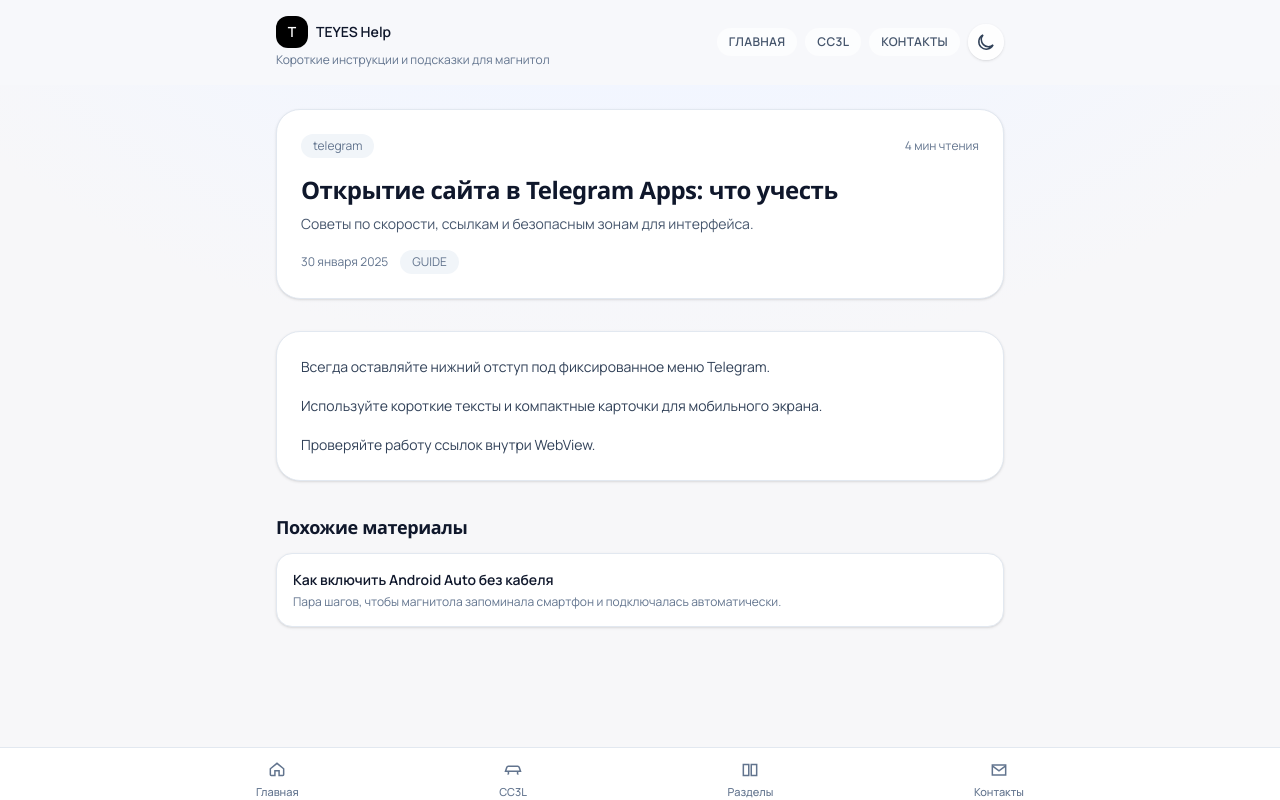
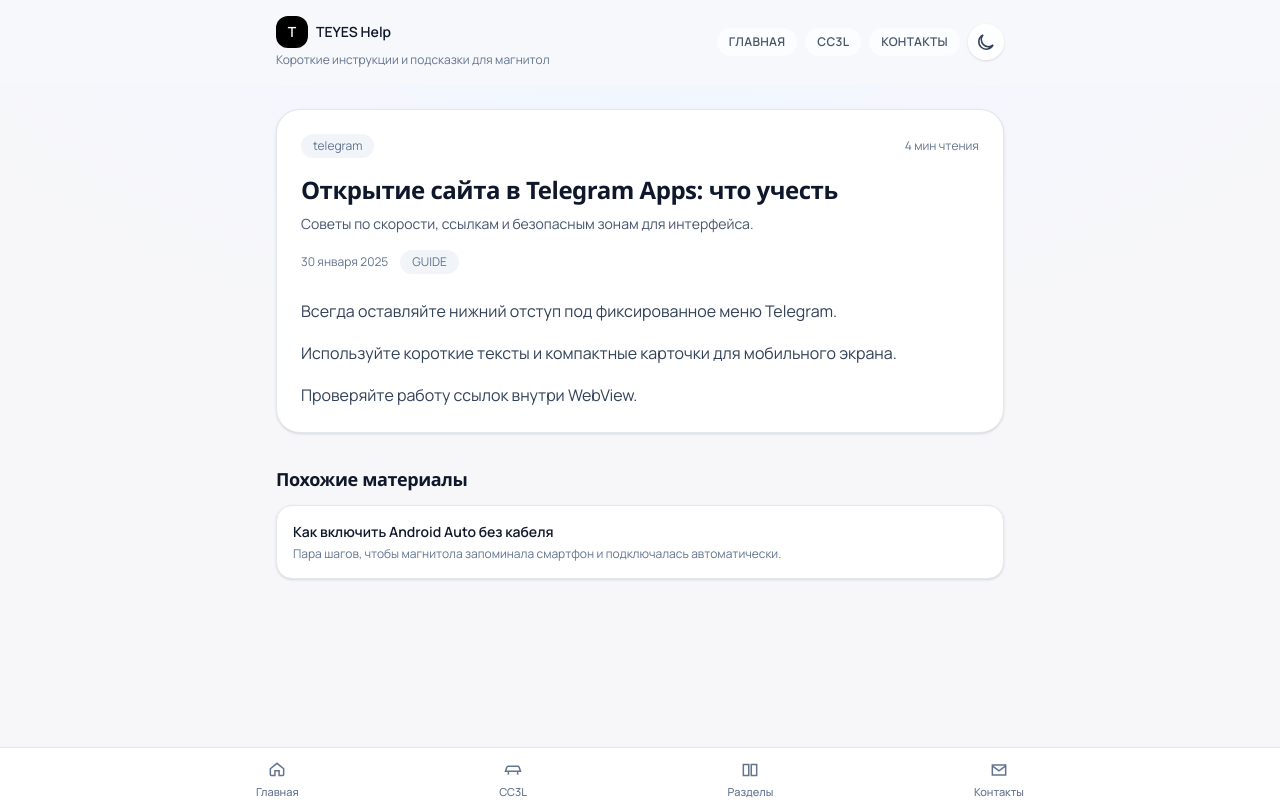
Before and after one commit to mvpcodego/ozonhelp, a React (Vite) app: page /article/apps-telegram-web in a window 1280 px wide. Built offline with nearby package versions, Linux system fonts and the light colour scheme; a web font is replaced by a local one.

Commit message:
fix ostrov and font

```diff
--- a/src/pages/Article.jsx
+++ b/src/pages/Article.jsx
@@ -49,14 +49,14 @@ const Article = () => {
             {article.category.toUpperCase()}
           </span>
         </div>
-      </section>
 
-      <section className="space-y-4 rounded-3xl border border-slate-200 bg-white p-6 text-sm text-slate-700 shadow-sm dark:border-slate-800/80 dark:bg-slate-900/70 dark:text-slate-200">
-        {article.content.map((paragraph, index) => (
-          <p key={index} className="leading-relaxed">
-            {paragraph}
-          </p>
-        ))}
+        <div className="mt-6 space-y-4 text-base text-slate-700 dark:text-slate-200">
+          {article.content.map((paragraph, index) => (
+            <p key={index} className="leading-relaxed">
+              {paragraph}
+            </p>
+          ))}
+        </div>
       </section>
 
       {related.length > 0 && (
```
